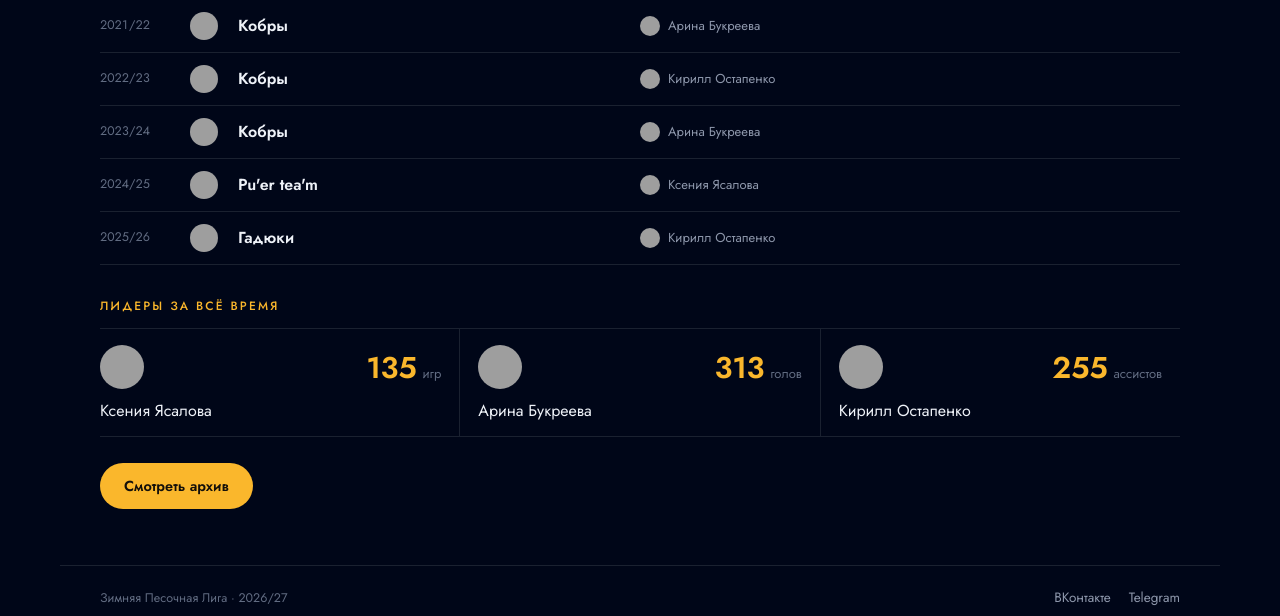
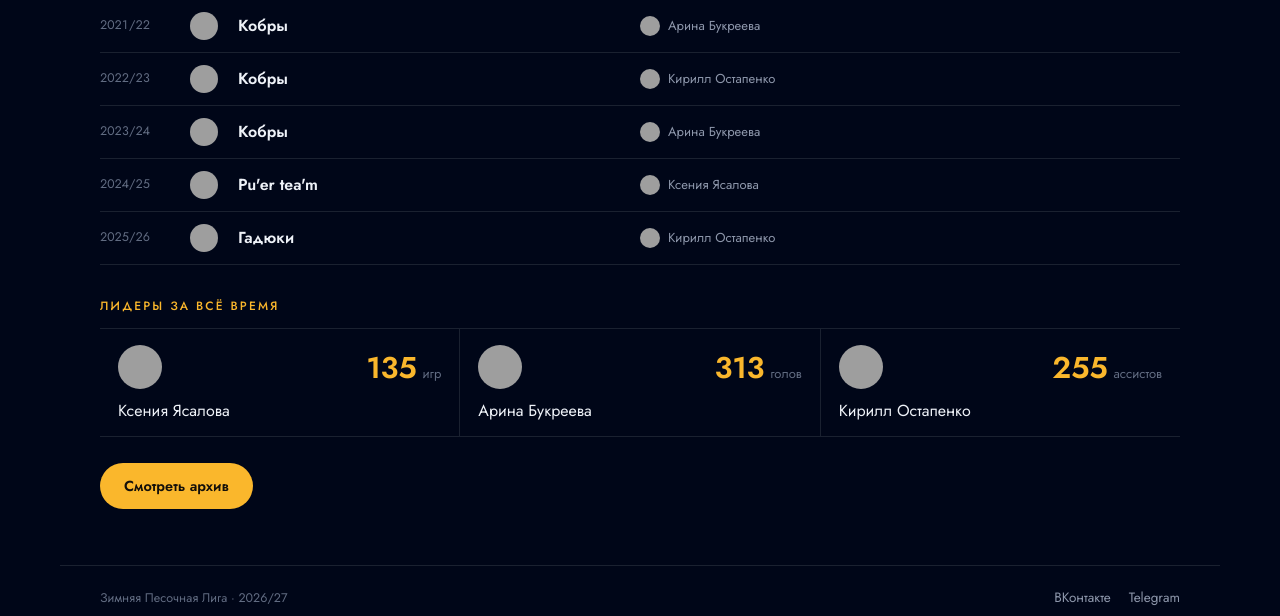
Before and after one commit to iaroslavexe/zpl-site, a FastAPI app: page /archive in a window 1280 px wide. Shown: the part 519-1135 px from the top of the page. Run offline with FastAPI, Linux system fonts and the light colour scheme; grey boxes are pictures that could not be loaded.

Commit message:
Лидеры: одинаковый отступ у всех карточек

```diff
--- a/app/static/css/pages.css
+++ b/app/static/css/pages.css
@@ -804,7 +804,6 @@
 .leader__value { font-size: 30px; font-weight: 600; letter-spacing: -.01em; color: var(--yellow); }
 .leader__unit { font-size: 13px; color: var(--dim); }
 .leader__name { font-size: 16px; line-height: 1.2; margin-top: 2px; }
-.leader:first-child { padding-left: 0; }
 .leader:hover .leader__name { color: var(--yellow); }
 
 .archive-cta { display: inline-flex; align-self: flex-start; align-items: center; gap: 10px; margin-top: 26px; padding: 12px 24px; border-radius: 999px; background: var(--yellow); color: #14100a; font-size: 14.5px; font-weight: 600; text-decoration: none; }
```
